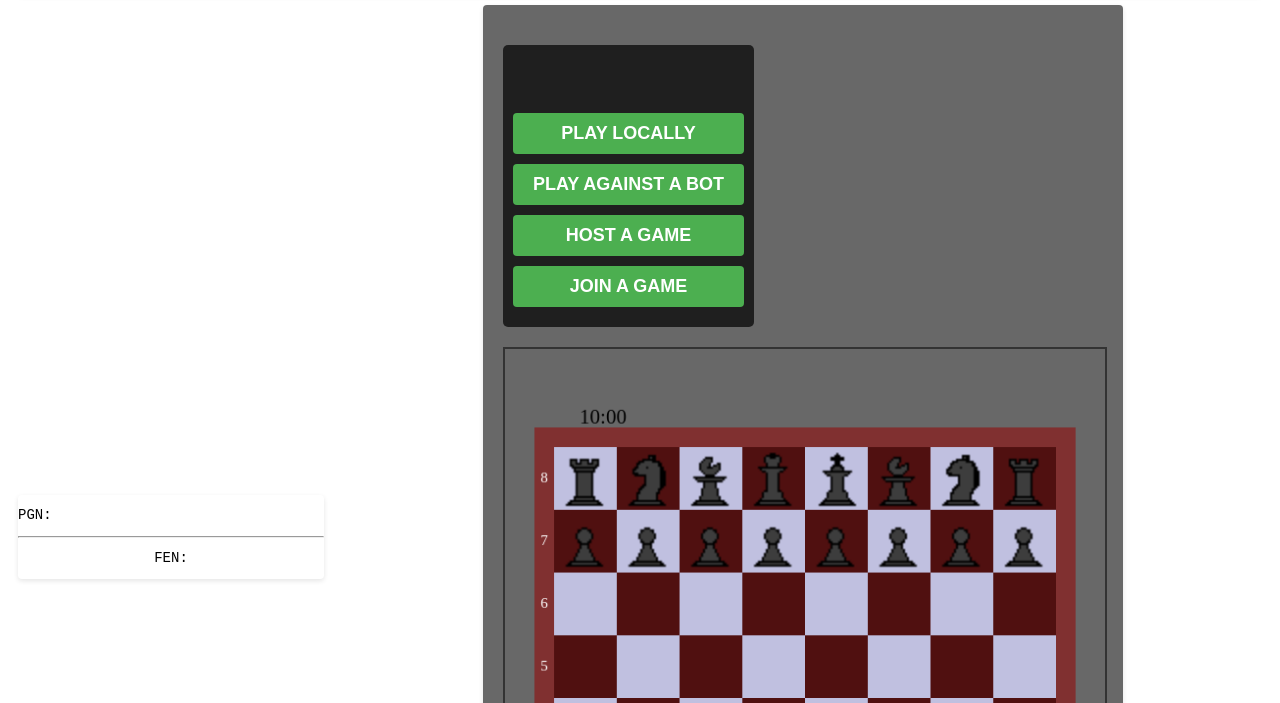
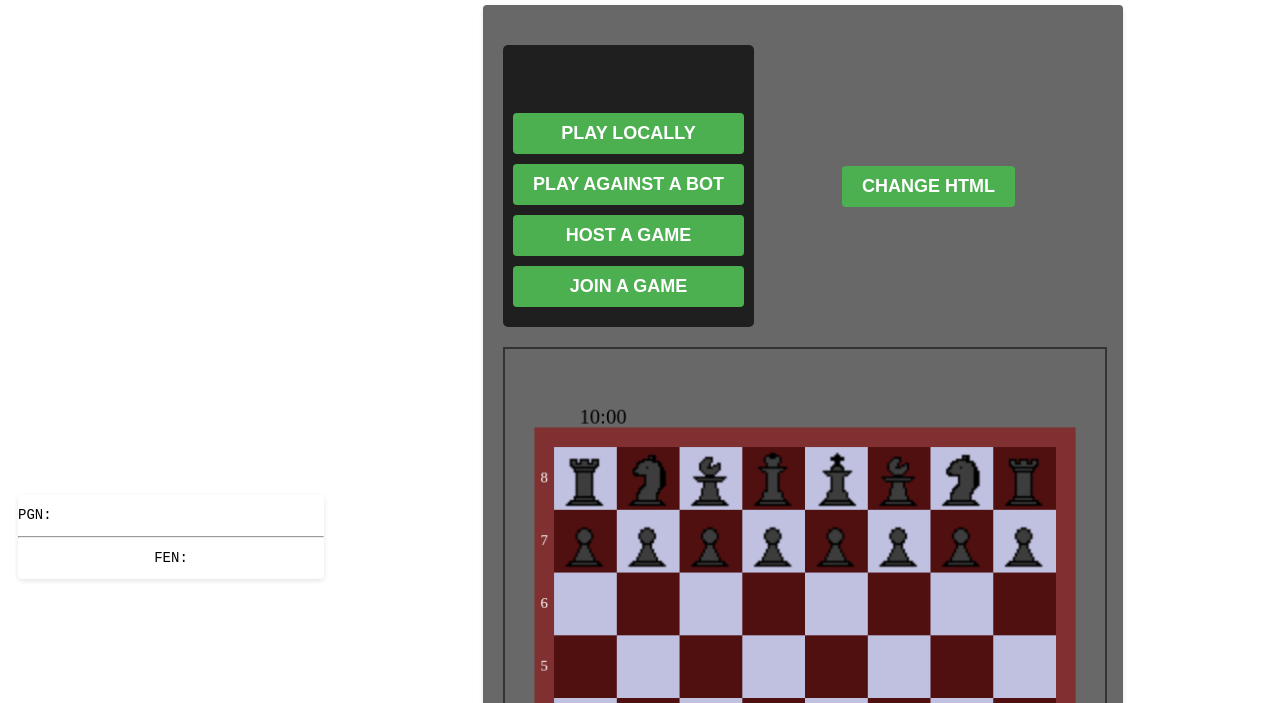
Before and after one commit to nocluewhatisgoingon/maletesttest.github.io, a plain HTML site: page index.html in a window 1280 px wide. Shown: the part 97-800 px from the top of the page. Drawn offline with Linux system fonts and the light colour scheme.

Commit message:
Update index.html

```diff
--- a/index.html
+++ b/index.html
@@ -61,7 +61,7 @@
 					<br>
 					<p class="menup">Working...</p>
 				</div>
-
+				<button id="change-html-btn">Change HTML</button>
 			</div>
 			<div class="col" id="rightcol"></div>
 		</div>
```
